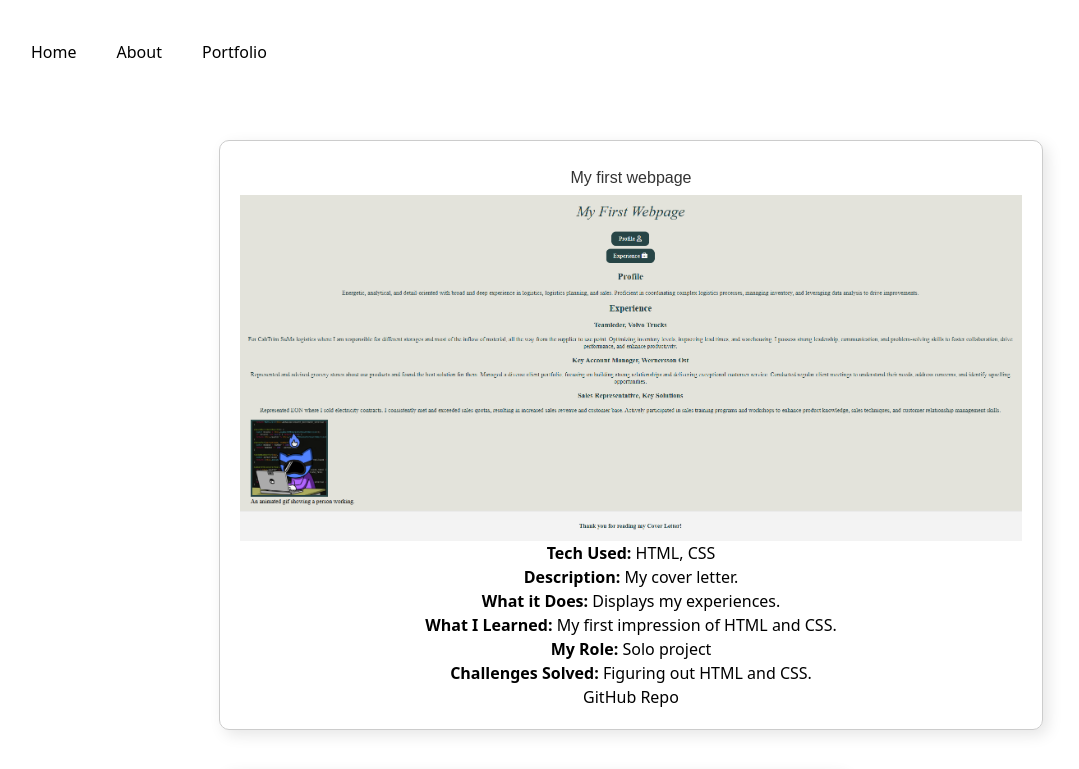
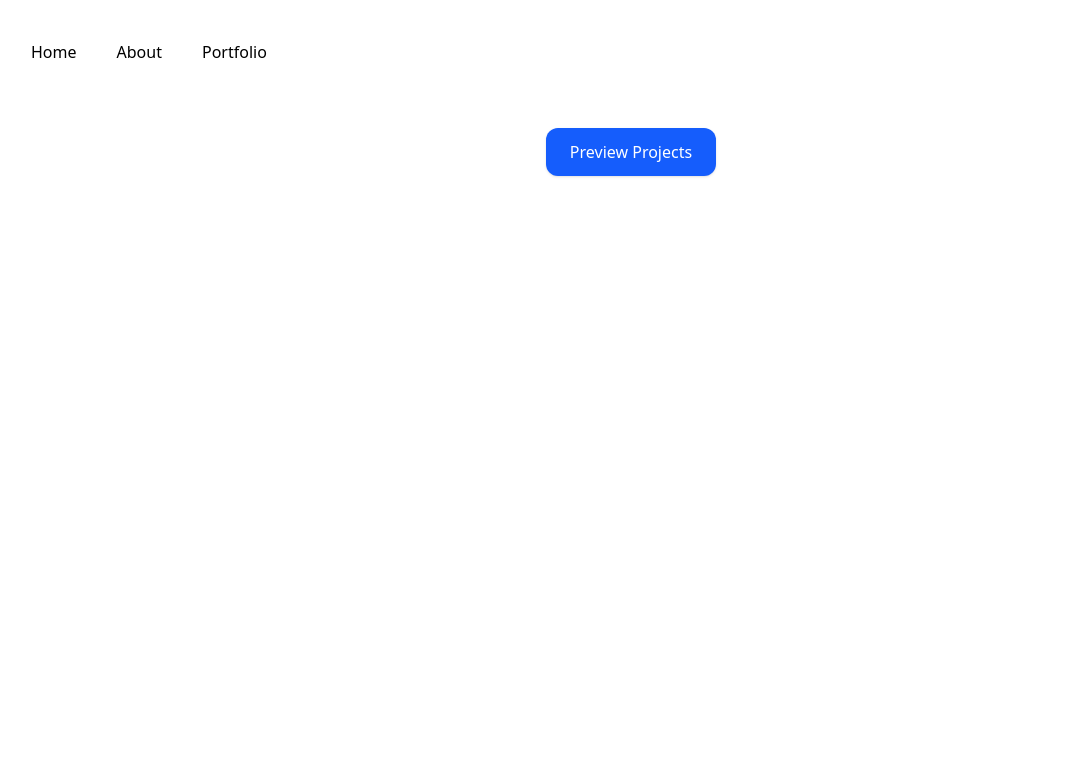
Before and after one commit to raymond-chao/react-project, a React (Vite) app: page /portfolio in a window 1280 px wide. Shown: the top 769 px of the page, without its empty margins (9-1088 px from the left). Built offline with nearby package versions, Linux system fonts and the light colour scheme.

Commit message:
portfolio changes

```diff
--- a/src/Pages/Portfolio.jsx
+++ b/src/Pages/Portfolio.jsx
@@ -1,10 +1,29 @@
-import Project from "../components/ProjectList.jsx";
+import React, { useState } from 'react';
+import Project from '../components/ProjectList.jsx';
 
 function Portfolio() {
-  return <div>
-      <Project />
+  const [showProjects, setShowProjects] = useState(false);
 
+  const handleClick = () => {
+    setShowProjects(prev => !prev);
+  };
+
+  return (
+    <div className="flex flex-col items-center p-6">
+      <button
+        onClick={handleClick}
+        className="mb-6 px-6 py-3 bg-blue-600 text-white rounded-xl shadow hover:bg-blue-700 transition-all"
+      >
+        {showProjects ? 'Hide Projects' : 'Preview Projects'}
+      </button>
+
+      {showProjects && (
+        <div className="w-full max-w-4xl space-y-6">
+          <Project />
+        </div>
+      )}
     </div>
+  );
 }
 
 export default Portfolio;
```
